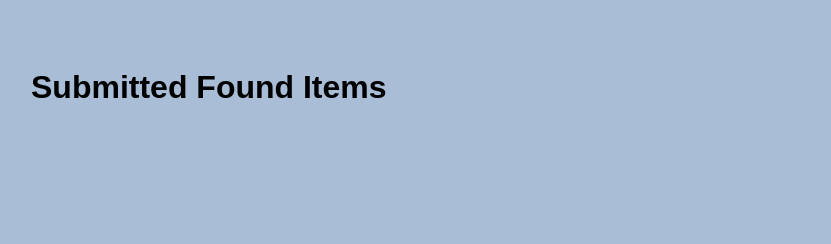
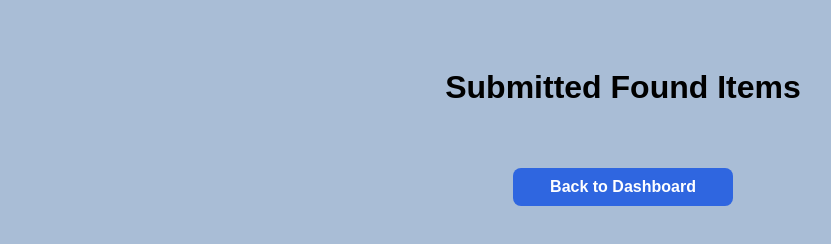
Before and after one commit to veginatiamruthavarshini-spec/Intellifinds, a plain HTML site: page viewfound.html in a window 1280 px wide. Shown: the whole page, without its empty margins (17-848 px from the left). Drawn offline with Linux system fonts and the light colour scheme; no server answers.

Commit message:
Update viewfound.html

```diff
--- a/viewfound.html
+++ b/viewfound.html
@@ -9,6 +9,10 @@ body{
 font-family:Arial;
 background:#a9bdd6;
 padding:40px;
+}
+
+h1{
+text-align:center;
 }
 
 .container{
@@ -31,6 +35,19 @@ width:100%;
 border-radius:8px;
 }
 
+.backbtn{
+display:block;
+width:200px;
+margin:40px auto;
+text-align:center;
+padding:10px;
+background:#2f66e0;
+color:white;
+border-radius:8px;
+text-decoration:none;
+font-weight:bold;
+}
+
 </style>
 
 </head>
@@ -40,6 +57,8 @@ border-radius:8px;
 <h1>Submitted Found Items</h1>
 
 <div class="container" id="list"></div>
+
+<a href="dashboard321.html" class="backbtn">Back to Dashboard</a>
 
 <script type="module">
 
```
